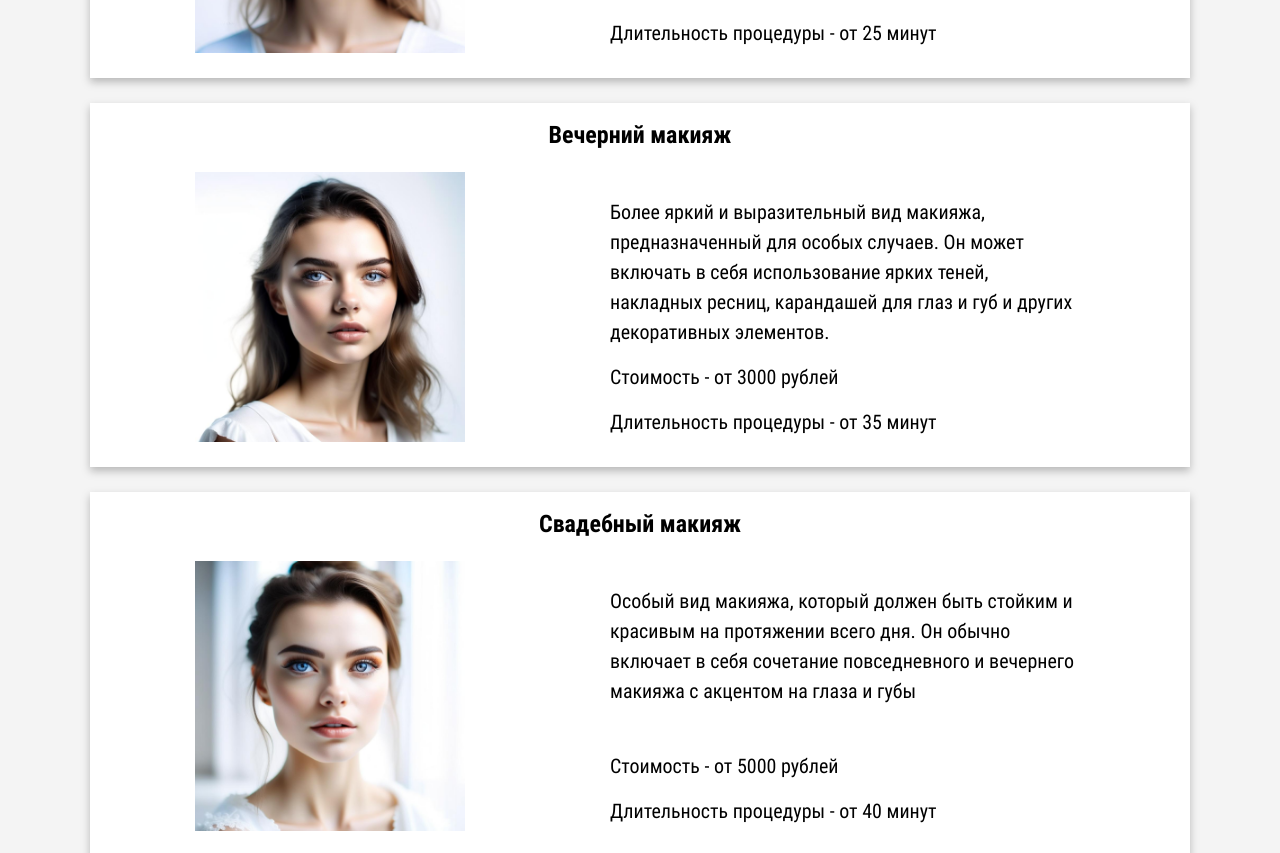
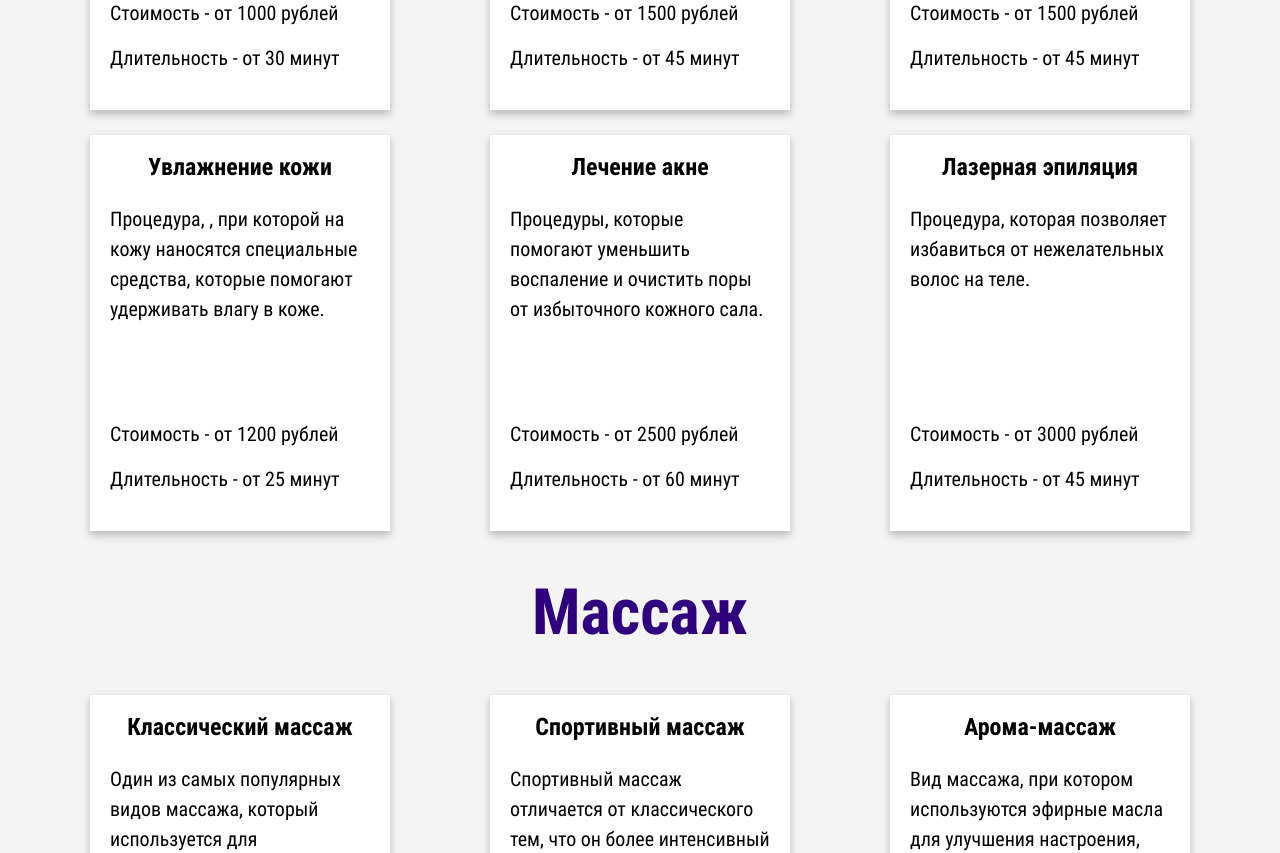
Before and after one commit to AntonDzyubenkoGit/Scissors-Colors, a React (Vite) app: page /services in a window 1280 px wide. Shown: the part 4840-5693 px from the top of the page. Built offline with nearby package versions, Linux system fonts and the light colour scheme.

Commit message:
Добалена секция Cosmetology, страница ServicePage готова

```diff
--- /dev/null
+++ b/src/components/Cosmetology/Cosmetology.jsx
@@ -0,0 +1,27 @@
+import React from 'react';
+import CosmetologyCard from '../CosmetologyCard/CosmetologyCard';
+import styles from './Cosmetology.module.css';
+
+const Cosmetology = ({ isDarkMode, servicesData, title }) => {
+  return (
+    <div className={`${styles.cosmetology} container`}>
+      <h2>{title}</h2>
+      <div className={styles.cosmetology__cards}>
+        {servicesData.map((service) => {
+          return (
+            <CosmetologyCard
+              key={service.id}
+              item={service.item}
+              description={service.description}
+              price={service.price}
+              time={service.time}
+              isDarkMode={isDarkMode}
+            ></CosmetologyCard>
+          );
+        })}
+      </div>
+    </div>
+  );
+};
+
+export default Cosmetology;
--- /dev/null
+++ b/src/components/Cosmetology/Cosmetology.module.css
@@ -0,0 +1,29 @@
+.cosmetology {
+  margin-top: 50px;
+}
+
+.cosmetology__cards {
+  display: flex;
+  flex-wrap: wrap;
+  align-items: center;
+  justify-content: center;
+
+  row-gap: 25px;
+  column-gap: 100px;
+
+  margin-top: 50px;
+  padding: 0 25px;
+}
+
+@media (max-width: 992px) {
+  .cosmetology {
+    margin-top: 25px;
+  }
+
+  .cosmetology__cards {
+    margin-top: 25px;
+    padding: 0 15px;
+
+    column-gap: 50px;
+  }
+}
--- /dev/null
+++ b/src/components/CosmetologyCard/CosmetologyCard.jsx
@@ -0,0 +1,21 @@
+import React from 'react';
+import styles from './CosmetologyCard.module.css';
+
+const CosmetologyCard = ({ item, description, price, time, isDarkMode }) => {
+  return (
+    <div
+      className={
+        isDarkMode ? styles.cosmetology__card : `${styles.cosmetology__card} ${styles.dark}`
+      }
+    >
+      <p className={styles.cosmetology__item}>{item}</p>
+      <div className={styles.cosmetology__description}>
+        <p className={styles.cosmetology__text}>{description}</p>
+        <p>Стоимость - от {price} рублей</p>
+        <p>Длительность - от {time} минут</p>
+      </div>
+    </div>
+  );
+};
+
+export default CosmetologyCard;
--- /dev/null
+++ b/src/components/CosmetologyCard/CosmetologyCard.module.css
@@ -0,0 +1,52 @@
+.cosmetology__card {
+  flex: 0 1 300px;
+
+  display: flex;
+  flex-direction: column;
+  align-items: center;
+  justify-content: center;
+
+  background-color: var(--light-bg-element-color);
+  filter: drop-shadow(0px 4px 4px rgba(0, 0, 0, 0.25));
+}
+
+.cosmetology__card.dark {
+  background-color: var(--dark-bg-element-color);
+}
+
+.cosmetology__item {
+  margin-top: 20px;
+  font-size: 24px;
+  font-family: var(--font-bold);
+
+  padding: 0 5px;
+}
+
+.cosmetology__description {
+  margin-top: 25px;
+  margin-bottom: 37px;
+  padding: 0 20px;
+
+  line-height: 150%;
+
+  display: flex;
+  flex-direction: column;
+  gap: 15px;
+}
+
+.cosmetology__text {
+  min-height: 200px;
+}
+
+@media (max-width: 992px) {
+  .cosmetology__description {
+    font-size: 16px;
+    margin-bottom: 20px;
+  }
+}
+
+@media (max-width: 425px) {
+  .cosmetology__text {
+    min-height: 100px;
+  }
+}
--- a/src/data/detailService.jsx
+++ b/src/data/detailService.jsx
@@ -584,4 +584,140 @@ const solariumService = [
   },
 ];
 
-export { haircutWomenData, haircutManData, hairColoring, makeup, solariumService };
+const cosmetology = [
+  {
+    id: 1,
+    item: 'Чистка лица',
+    description: 'Процедура, которая помогает удалить загрязнения и ороговевшие клетки кожи.',
+    price: 1000,
+    time: 30,
+  },
+  {
+    id: 2,
+    item: 'Пилинг',
+    description:
+      'Процедура, при которой используются различные химические вещества для удаления ороговевших клеток кожи.',
+    price: 1500,
+    time: 45,
+  },
+  {
+    id: 3,
+    item: 'Массаж лица',
+    description:
+      'Процедура, при которой используются различные химические вещества для удаления ороговевших клеток кожи.',
+    price: 1500,
+    time: 45,
+  },
+  {
+    id: 4,
+    item: 'Увлажнение кожи',
+    description:
+      'Процедура, , при которой на кожу наносятся специальные средства, которые помогают удерживать влагу в коже.',
+    price: 1200,
+    time: 25,
+  },
+  {
+    id: 5,
+    item: 'Лечение акне',
+    description:
+      'Процедуры, которые помогают уменьшить воспаление и очистить поры от избыточного кожного сала.',
+    price: 2500,
+    time: 60,
+  },
+  {
+    id: 6,
+    item: 'Лазерная эпиляция',
+    description: 'Процедура, которая позволяет избавиться от нежелательных волос на теле.',
+    price: 3000,
+    time: 45,
+  },
+];
+
+const massage = [
+  {
+    id: 1,
+    item: 'Классический массаж',
+    description:
+      'Один из самых популярных видов массажа, который используется для расслабления мышц, улучшения кровообращения и снятия стресса.',
+    price: 2000,
+    time: 45,
+  },
+  {
+    id: 2,
+    item: 'Спортивный массаж',
+    description:
+      'Спортивный массаж отличается от классического тем, что он более интенсивный и направлен на расслабление мышц после физических нагрузок.',
+    price: 2500,
+    time: 45,
+  },
+  {
+    id: 3,
+    item: 'Арома-массаж',
+    description:
+      'Вид массажа, при котором используются эфирные масла для улучшения настроения, снижения стресса и улучшения общего самочувствия.',
+    price: 3000,
+    time: 60,
+  },
+  {
+    id: 4,
+    item: 'Массаж головы',
+    description:
+      'Этот вид массажа направлен на снижение уровня головных болей, успокаивает, расслабляет и помогает улучшить рост волос.',
+    price: 1000,
+    time: 25,
+  },
+  {
+    id: 5,
+    item: 'Тайский массаж',
+    description:
+      'Массаж включает в себя использование различных техник, таких как растяжка, массаж глубоких тканей и акупрессура.',
+    price: 3500,
+    time: 70,
+  },
+  {
+    id: 6,
+    item: 'Стоун-массаж',
+    description:
+      'Уникальная техника массажа, основанная на использовании горячих и холодных камней. Улучшает кровообращение, снимет стресс и напряжение.',
+    price: 4000,
+    time: 90,
+  },
+];
+
+const tattooing = [
+  {
+    id: 1,
+    item: 'Татуаж бровей',
+    description:
+      'Нанесение специальных пигментов для создания стойкого и долговременного макияжа. В результате брови выглядят более яркими и выразительными.',
+    price: 7000,
+    time: 90,
+  },
+  {
+    id: 2,
+    item: 'Татуаж губ',
+    description:
+      'Ваши губы будут выглядеть более яркими и объемными, а их форма и цвет сохраняются на длительное время.',
+    price: 10000,
+    time: 120,
+  },
+  {
+    id: 3,
+    item: 'Татуаж век',
+    description:
+      'С помощью этой процедуры можно скорректировать форму, увеличить или уменьшить глаза.',
+    price: 8500,
+    time: 100,
+  },
+];
+
+export {
+  haircutWomenData,
+  haircutManData,
+  hairColoring,
+  makeup,
+  solariumService,
+  cosmetology,
+  massage,
+  tattooing,
+};
--- a/src/pages/ServicesPage.jsx
+++ b/src/pages/ServicesPage.jsx
@@ -6,8 +6,12 @@ import {
   hairColoring,
   makeup,
   solariumService,
+  cosmetology,
+  massage,
+  tattooing,
 } from '../data/detailService';
 import Сoloring from '../components/Сoloring/Сoloring';
+import Cosmetology from '../components/Cosmetology/Cosmetology';
 
 const ServicesPage = ({ isDarkMode }) => {
   return (
@@ -25,8 +29,11 @@ const ServicesPage = ({ isDarkMode }) => {
         linkText={'всё о стрижке'}
       />
       <Сoloring isDarkMode={isDarkMode} servicesData={hairColoring} title={'Окрашивание волос'} />
+      <Cosmetology isDarkMode={isDarkMode} servicesData={cosmetology} title={'Косметология'} />
+      <Cosmetology isDarkMode={isDarkMode} servicesData={massage} title={'Массаж'} />
       <Сoloring isDarkMode={isDarkMode} servicesData={makeup} title={'Макияж'} />
       <Сoloring isDarkMode={isDarkMode} servicesData={solariumService} title={'Солярий'} />
+      <Cosmetology isDarkMode={isDarkMode} servicesData={tattooing} title={'Татуаж'} />
     </main>
   );
 };
```
